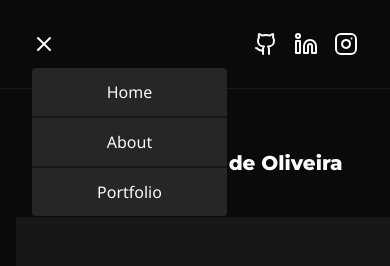
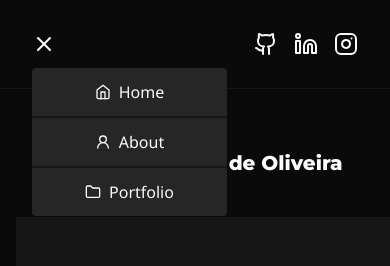
Before and after one commit to Alexxcamargo1000/portfolio-web, a Next.js app: page / in a window 390 px wide. Both pictures are taken after a click on the button 44 px from the left and 44 px from the top of the page. Shown: the top 266 px of the page. Built offline with nearby package versions, Linux system fonts and the light colour scheme; a web font is replaced by a local one; what tailwindcss-animated would draw is missing.

Commit message:
feat: remove motion

```diff
--- a/package.json
+++ b/package.json
@@ -16,9 +16,8 @@
     "chart.js": "^4.3.0",
     "clsx": "^1.2.1",
     "eslint-config-next": "13.4.5",
-    "framer-motion": "^10.12.17",
     "lucide-react": "^0.244.0",
-    "next": "13.4.5",
+    "next": "13.4.7",
     "postcss": "8.4.24",
     "react": "18.2.0",
     "react-chartjs-2": "^5.2.0",
@@ -28,7 +27,6 @@
     "typescript": "5.1.3"
   },
   "devDependencies": {
-    "@rocketseat/eslint-config": "^1.2.0",
-    "eslint": "^8.43.0"
+    "@rocketseat/eslint-config": "^1.2.0"
   }
 }
--- a/src/app/layout.tsx
+++ b/src/app/layout.tsx
@@ -3,6 +3,7 @@ import { Header } from '@/components/Header'
 import { Metadata } from 'next'
 import './globals.css'
 import { Noto_Sans, Montserrat, Slackside_One } from 'next/font/google'
+
 import { Footer } from '@/components/Footer'
 import { ReactNode } from 'react'
 import { MobileHeader } from '@/components/MobileHeader'
--- a/src/app/page.tsx
+++ b/src/app/page.tsx
@@ -1,4 +1,3 @@
-'use client'
 import Link from 'next/link'
 import { Download } from 'lucide-react'
 
--- a/src/components/Header.tsx
+++ b/src/components/Header.tsx
@@ -1,4 +1,5 @@
 import { Github, Linkedin, Instagram } from 'lucide-react'
+
 import Link from 'next/link'
 
 export function Header() {
--- a/src/components/MobileHeader.tsx
+++ b/src/components/MobileHeader.tsx
@@ -1,23 +1,25 @@
 'use client'
-import { Github, Linkedin, Instagram, Menu, X } from 'lucide-react'
-
-import { motion } from 'framer-motion'
+import {
+  Github,
+  Linkedin,
+  Instagram,
+  Menu,
+  X,
+  Home,
+  User2,
+  Folder,
+} from 'lucide-react'
+import clsx from 'clsx'
 import { useState } from 'react'
 import Link from 'next/link'
 
-const LinkMotion = motion(Link)
-
 export function MobileHeader() {
   const [isOpen, setIsOpen] = useState(false)
-  const menuVariants = {
-    hidden: { height: 0, width: 0, display: 'none' },
-    visible: { height: 'initial', width: '50%', display: 'block' },
-  }
 
   return (
     <div className="relative md:hidden flex px-8 py-8 justify-between border-b border-b-neutral-900">
       <div>
-        <motion.nav layout className="flex">
+        <nav className="flex">
           <button
             className="cursor-pointer w-full h-full"
             onClick={() => setIsOpen(!isOpen)}
@@ -29,34 +31,39 @@ export function MobileHeader() {
             )}
           </button>
 
-          <motion.div
-            animate={isOpen ? 'visible' : 'hidden'}
-            variants={menuVariants}
-            className="w-1/2 bg-neutral-800  text-center absolute mt-9 rounded divide-y-2 divide-neutral-900"
+          <div
+            className={clsx(
+              'w-1/2 bg-neutral-800 text-center absolute z-10 mt-9 rounded divide-y-2 divide-neutral-900',
+              !isOpen && 'hidden ',
+              isOpen && 'animate-fade-down ',
+            )}
           >
-            <LinkMotion
+            <Link
               onClick={() => setIsOpen(false)}
               href="/"
-              className="flex items-center cursor-pointer justify-center p-3"
+              className="flex items-center cursor-pointer gap-2 justify-center p-3"
             >
-              Home
-            </LinkMotion>
-            <LinkMotion
+              <Home size={16} />
+              <span>Home</span>
+            </Link>
+            <Link
               onClick={() => setIsOpen(false)}
               href="/about"
-              className="flex items-center cursor-pointer justify-center p-3"
+              className="flex items-center cursor-pointer gap-2 justify-center p-3"
             >
+              <User2 size={16} />
               About
-            </LinkMotion>
-            <LinkMotion
+            </Link>
+            <Link
               onClick={() => setIsOpen(false)}
               href="/portfolio"
-              className="flex items-center cursor-pointer justify-center p-3"
+              className="flex items-center cursor-pointer gap-2 justify-center p-3"
             >
+              <Folder size={16} />
               Portfolio
-            </LinkMotion>
-          </motion.div>
-        </motion.nav>
+            </Link>
+          </div>
+        </nav>
       </div>
 
       <div className="flex items-center gap-4">
```
Also changed, not shown: 1 other file (tests, documents, lock files or other folders).
